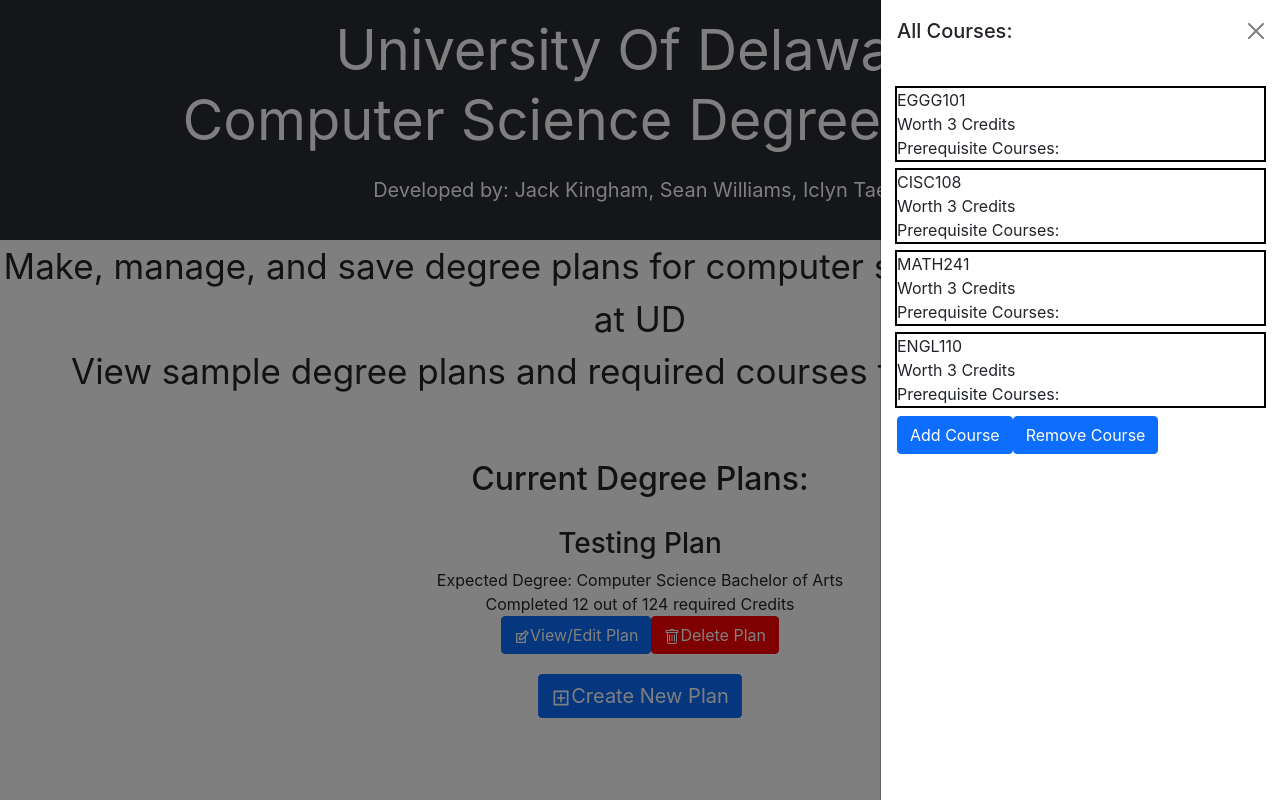
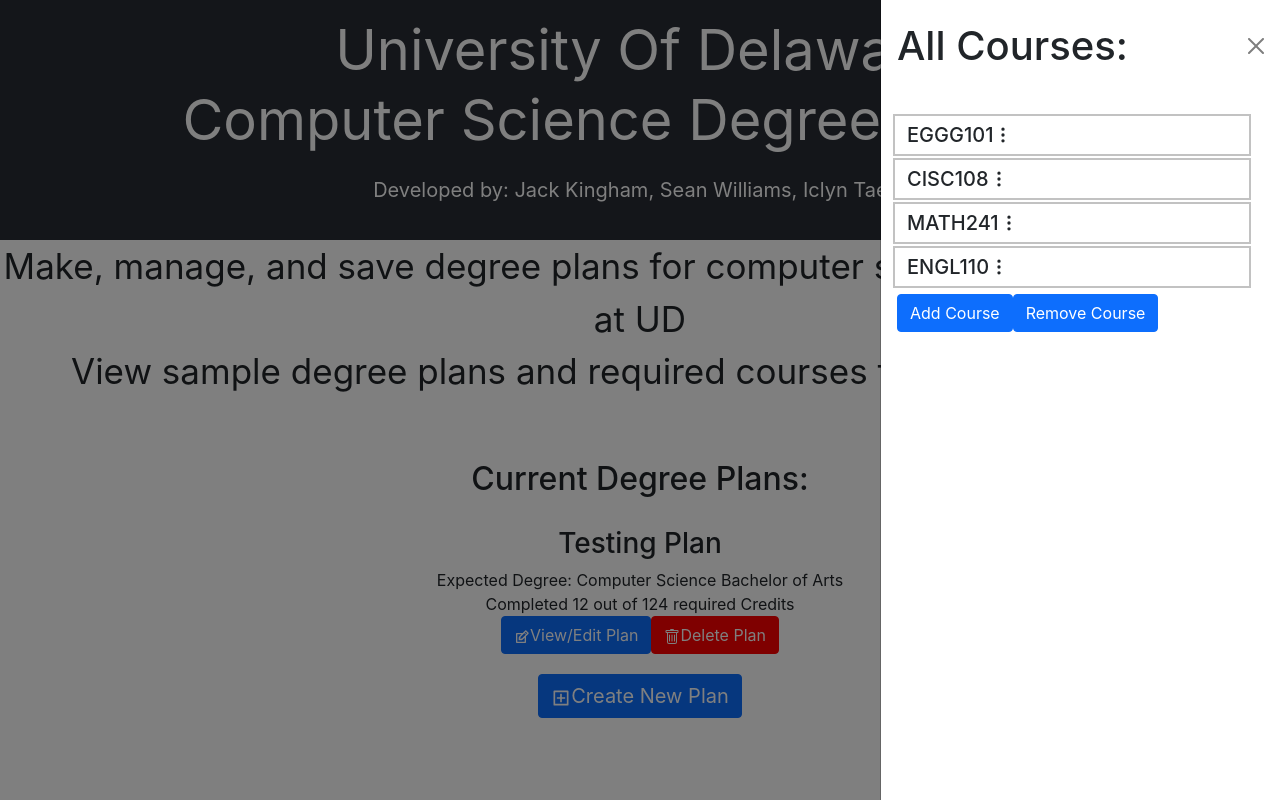
Before and after one commit to UD-CISC275-S22/cis-scheduler-team-26, a React (Create React App) app: page / in a window 1280 px wide. Both pictures are taken after a click on the button "View All Courses". Built offline with nearby package versions, Linux system fonts and the light colour scheme.

Commit message:
Slight advancements to the way course is rendered. You can now expand a course to see its details.

```diff
--- a/src/Components/CourseListComponents/CourseListOffcanvas.tsx
+++ b/src/Components/CourseListComponents/CourseListOffcanvas.tsx
@@ -27,7 +27,9 @@
                 placement={"end"}
             >
                 <Offcanvas.Header closeButton>
-                    <Offcanvas.Title>All Courses:</Offcanvas.Title>
+                    <Offcanvas.Title style={{ fontSize: "40px" }}>
+                        All Courses:
+                    </Offcanvas.Title>
                 </Offcanvas.Header>
                 <Offcanvas.Body>
                     <CoursesList
--- a/src/Components/CourseListComponents/RenderCourse.css
+++ b/src/Components/CourseListComponents/RenderCourse.css
@@ -1,6 +1,8 @@
 .courselist-course {
     outline-style: solid;
     outline-width: 2px;
-    outline-color: black;
+    outline-offset: 2px;
+    outline-color: rgb(194, 194, 194);
     margin-block: 10px;
+    width: 350px;
 }
--- a/src/Components/CourseListComponents/RenderCourse.tsx
+++ b/src/Components/CourseListComponents/RenderCourse.tsx
@@ -1,5 +1,6 @@
 import React, { useState } from "react";
 import { Course } from "../../Interfaces/course";
+import { FiMoreVertical } from "react-icons/fi";
 import "./RenderCourse.css";
 
 //Renders a specific course
@@ -9,9 +10,31 @@
     //State determining whether to render expanded information
     const [renderExpanded, setRenderExpanded] = useState<boolean>(false);
     return (
-        <div className="courselist-course">
+        <div
+            className="courselist-course"
+            onClick={() => setRenderExpanded(!renderExpanded)}
+        >
+            <div style={{ display: "flex", flexDirection: "row" }}>
+                <h5
+                    style={{
+                        marginTop: "5px",
+                        marginBottom: "5px",
+                        marginLeft: "10px"
+                    }}
+                >
                     {Course.courseName + Course.id}
-            <div>Worth {Course.numCredits} Credits</div>
+                </h5>
+                <FiMoreVertical
+                    style={{
+                        alignSelf: "flex-end",
+                        fontSize: "20px",
+                        marginBottom: "7px"
+                    }}
+                ></FiMoreVertical>
+            </div>
+            {renderExpanded && (
+                <div>
+                    <div>Credits: {Course.numCredits}</div>
                     <div>
                         Prerequisite Courses:{" "}
                         {Course.preReq.map(
@@ -23,5 +46,7 @@
                         )}
                     </div>
                 </div>
+            )}
+        </div>
     );
 }
```
Lines whose indentation alone changed are shown as unchanged.
